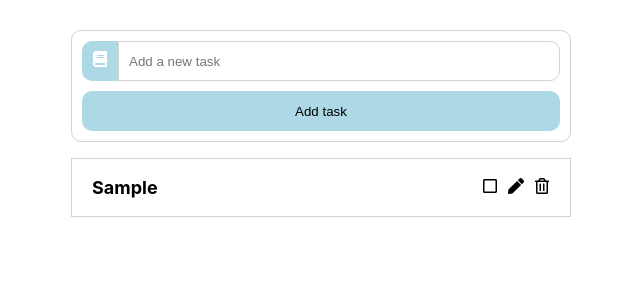
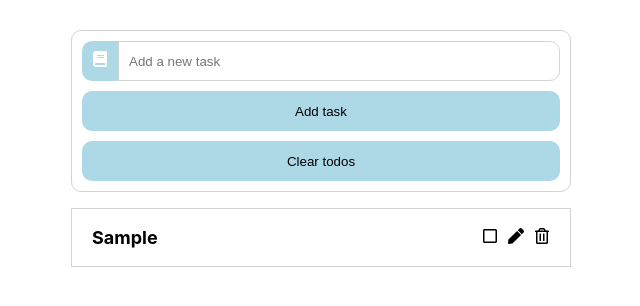
Before and after one commit to SebuBergman/React-todo-app, a React (Create React App) app: page / in a window 1280 px wide. Both pictures are taken after typing "Sample" into the empty fields and a click on the button "Add task". Shown: the top 306 px of the page, without its empty margins (319-959 px from the left). Built offline with nearby package versions, Linux system fonts and the light colour scheme.

Commit message:
added clearTodos

```diff
--- a/src/App.js
+++ b/src/App.js
@@ -41,11 +41,15 @@ function App() {
     );
   }
 
+  function clearTodos() {
+    setTodos([]);
+  }
+
   return (
     <div className="todo-app">
       <div className="todo-app_Container">
         <div className="todo-app_Wrapper">
-          <AddTodo submitTodo={submitTodo}/>
+          <AddTodo submitTodo={submitTodo} todoLength={todos.length} clearTodos={clearTodos}/>
           <TodoList
             todos={todos}
             toggleCompleted={toggleCompleted} // Added this line to pass toggleCompleted function to TodoList component
--- a/src/components/AddTodo.js
+++ b/src/components/AddTodo.js
@@ -2,11 +2,16 @@ import React, { useState } from 'react';
 import "./todoItem.scss";
 import { FaBook } from "react-icons/fa";
 
-function AddTodo({ submitTodo }) {
+function AddTodo({ submitTodo, todoLength, clearTodos }) {
     const [todo, setTodo] = useState('');
 
-    return (
-        <div className="addTodo_Container">
+    let addTodoContent;
+    console.log(todoLength);
+
+    if (todoLength === 0) {
+        console.log("Is zero");
+        addTodoContent = (
+            <>
                 <div className="input-group">
                     <div className="input-icon">
                         <FaBook color="white" />
@@ -27,6 +32,44 @@ function AddTodo({ submitTodo }) {
                 >
                     Add task
                 </button>
+            </>
+        )
+    } else {
+        console.log("Is more than zero");
+        addTodoContent = (
+            <>
+                <div className="input-group">
+                    <div className="input-icon">
+                        <FaBook color="white" />
+                    </div>
+
+                    <input
+                        className="input"
+                        placeholder="Add a new task"
+                        value={todo}
+                        onChange={(e) => setTodo(e.target.value)}
+                    />
+                </div>
+                <button
+                    onClick={() => {
+                        setTodo("");
+                        submitTodo(todo);
+                    }}
+                >
+                    Add task
+                </button>
+                <button
+                    onClick={clearTodos}
+                >
+                    Clear todos
+                </button>
+            </>
+        )
+    }
+
+    return (
+        <div className="addTodo_Container">
+            {addTodoContent}
         </div>
     )
 }
```
Lines whose indentation alone changed are shown as unchanged.
